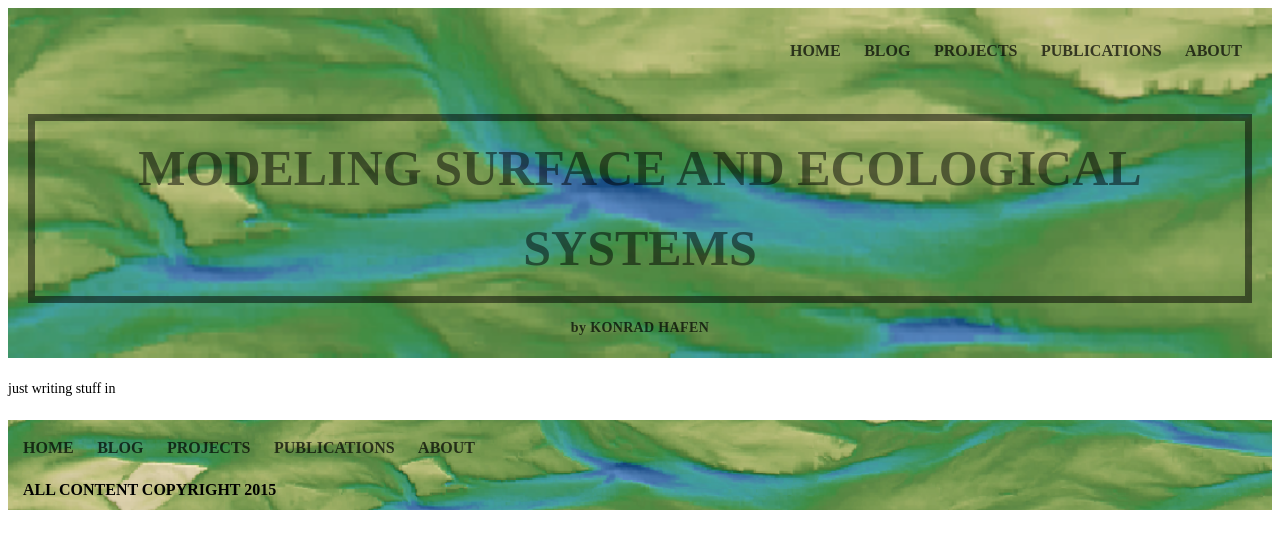
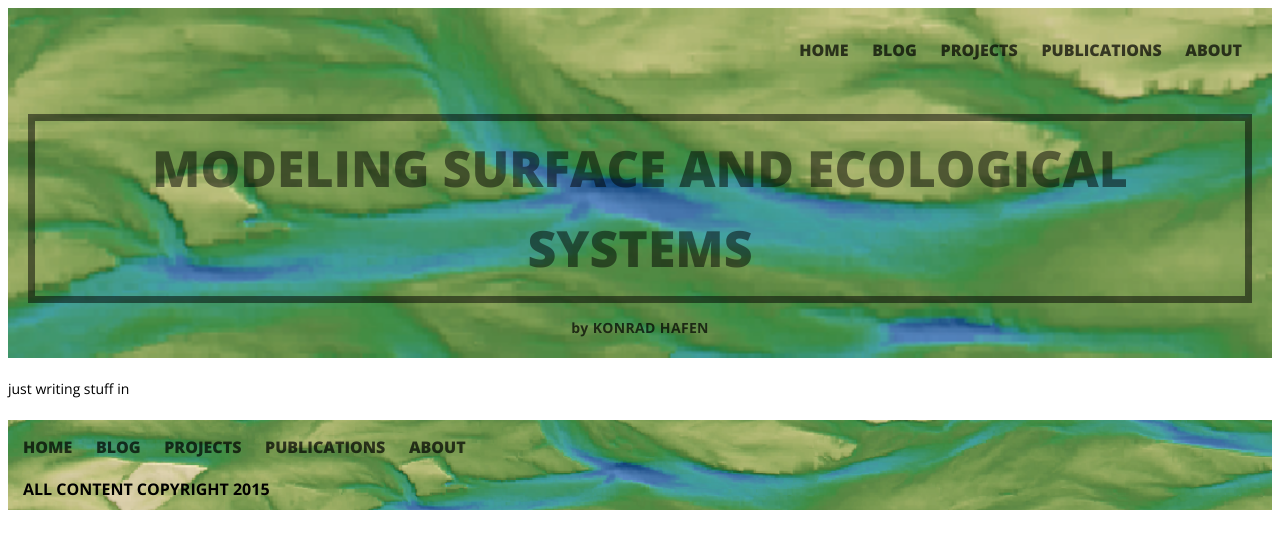
Before and after one commit to khafen74/khafen74.github.io, a Jekyll site: the page built from index.html, in a window 1280 px wide. Shown: the top 549 px of the page. Built offline with Jekyll 4.4.1, drawn with Linux system fonts in a browser that asks for light colours.

Commit message:
fixed font issue

```diff
--- a/_sass/base/_base.sass
+++ b/_sass/base/_base.sass
@@ -1,4 +1,4 @@
 body
 	font-size: 14px
 	line-height: 1.6
-	font-family: 'Open Sans' sans-serif
+	font-family: 'Open Sans', sans-serif
```
